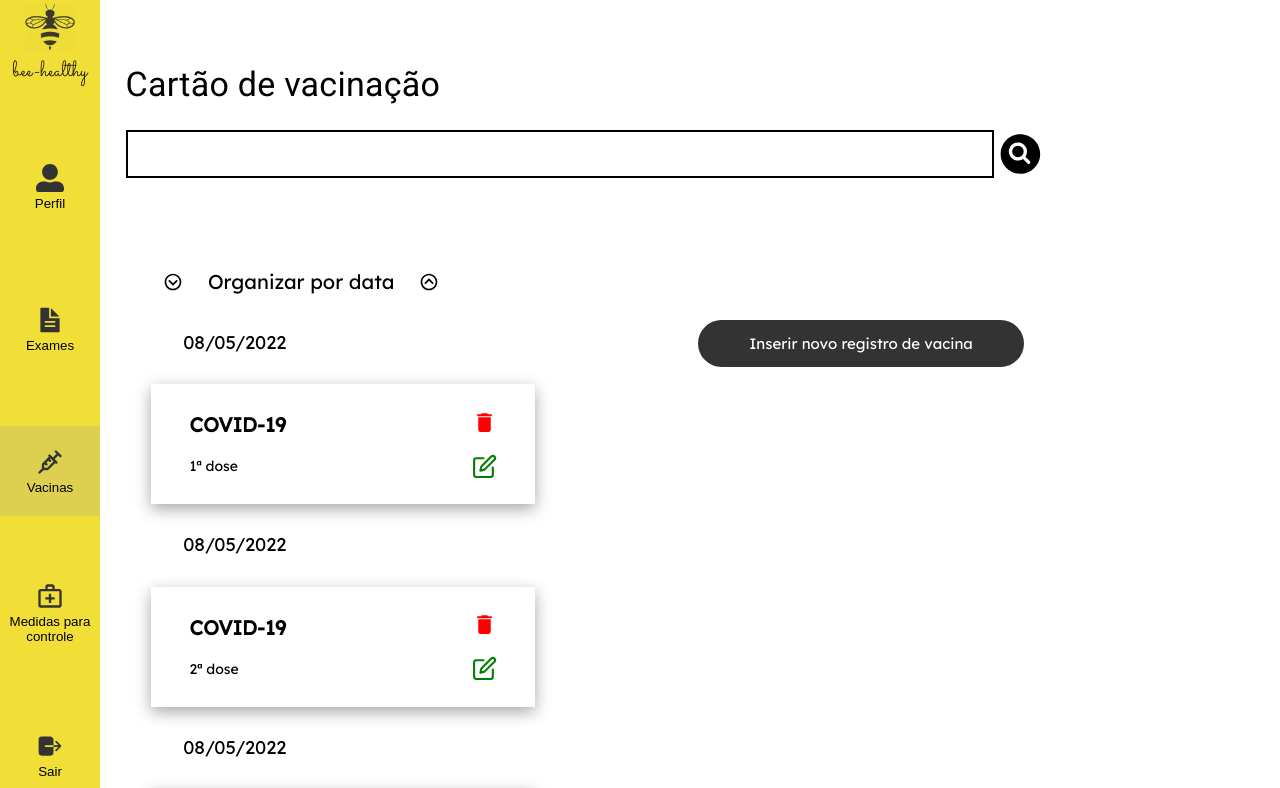
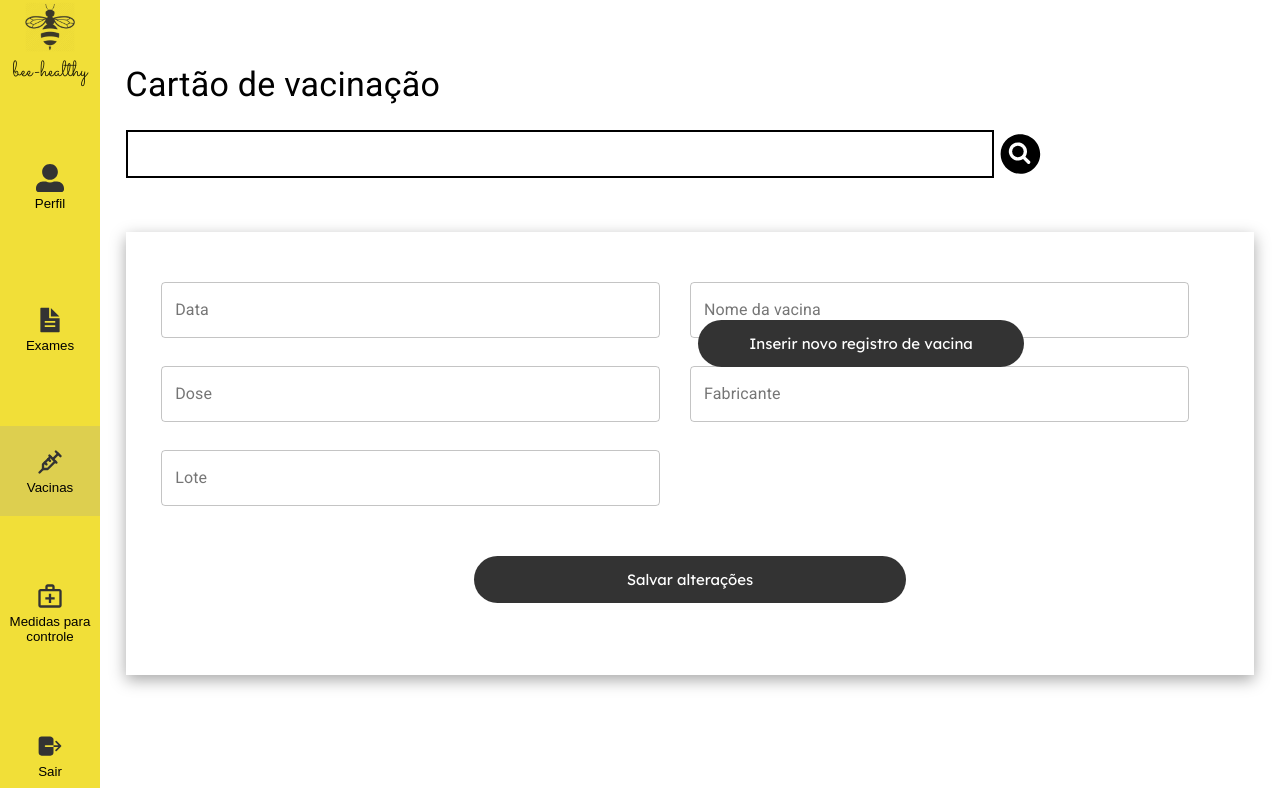
Before and after one commit to belleomoraes/bee-healthy-frontend, a React (Create React App) app: page /dashboard/vaccination in a window 1280 px wide. Shown: the top 788 px of the page. Built offline with nearby package versions, Linux system fonts and the light colour scheme.

Commit message:
feat: handle form changes on vaccination

```diff
--- a/src/components/Dashboard/Pages/Vaccination/VaccinationMainPage.js
+++ b/src/components/Dashboard/Pages/Vaccination/VaccinationMainPage.js
@@ -9,7 +9,7 @@ export default function VaccinationMainPage() {
     <>
       <SearchBar />
       <Container>
-        <VaccinationLine />
+        <VaccinationRegistration />
         <DisplayOptions>
           <Button>Inserir novo registro de vacina</Button>
         </DisplayOptions>
--- a/src/components/Dashboard/Pages/Vaccination/VaccinationRegistration.js
+++ b/src/components/Dashboard/Pages/Vaccination/VaccinationRegistration.js
@@ -1,36 +1,54 @@
-import { MuiPickersUtilsProvider } from '@material-ui/pickers';
-import DateFnsUtils from '@date-io/date-fns';
 import Input from '../../../Forms/Input';
 import { Button } from '../../GeneralStyles/Button';
 import { Container, FormWrapper, InputWrapper, SubmitContainer } from '../../GeneralStyles/Registration';
+import { useState, useEffect } from 'react';
 export default function VaccinationRegistration() {
+  const [vaccinationInfo, setVaccinationInfo] = useState({
+    date: '',
+    name: '',
+    dose: '',
+    manufacturer: '',
+    lot: '',
+  });
+
+  function handleChange(e) {
+    e.preventDefault();
+    setVaccinationInfo({
+      ...vaccinationInfo,
+      [e.target.name]: e.target.value,
+    });
+  }
+
   return (
     <>
-      <MuiPickersUtilsProvider utils={DateFnsUtils}>
       <Container>
         <FormWrapper>
           <InputWrapper>
-              <Input label="Data" name="date" type="text" />
+            <Input label="Data" name="date" mask="99/99/9999" value={vaccinationInfo.date} onChange={handleChange} />
           </InputWrapper>
           <InputWrapper>
-              <Input label="Nome da vacina" name="name" type="text" />
+            <Input label="Nome da vacina" name="name" value={vaccinationInfo.name} onChange={handleChange} />
           </InputWrapper>
           <InputWrapper>
-              <Input label="Dose" name="dose" type="text" />
+            <Input label="Dose" name="dose" value={vaccinationInfo.dose} onChange={handleChange} />
           </InputWrapper>
           <InputWrapper>
-              <Input label="Fabricante" name="manufacturer" type="text" />
+            <Input
+              label="Fabricante"
+              name="manufacturer"
+              value={vaccinationInfo.manufacturer}
+              onChange={handleChange}
+            />
           </InputWrapper>
           <InputWrapper>
-              <Input label="Lote" name="lot" type="text" />
+            <Input label="Lote" name="lot" value={vaccinationInfo.lot} onChange={handleChange} />
           </InputWrapper>
         </FormWrapper>
 
         <SubmitContainer>
-            <Button type="submit">Salvar alterações</Button>
+          <Button>Salvar alterações</Button>
         </SubmitContainer>
       </Container>
-      </MuiPickersUtilsProvider>
     </>
   );
 }
```
Also changed, not shown: src/hooks/useForm.js (deleted, +0 -9 lines). Lines whose indentation alone changed are shown as unchanged.
